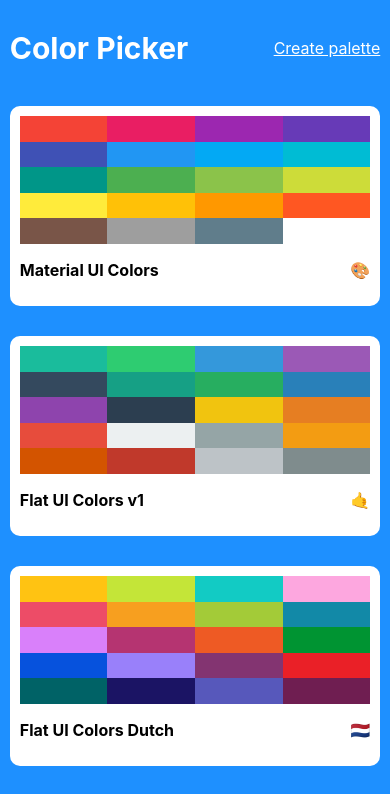
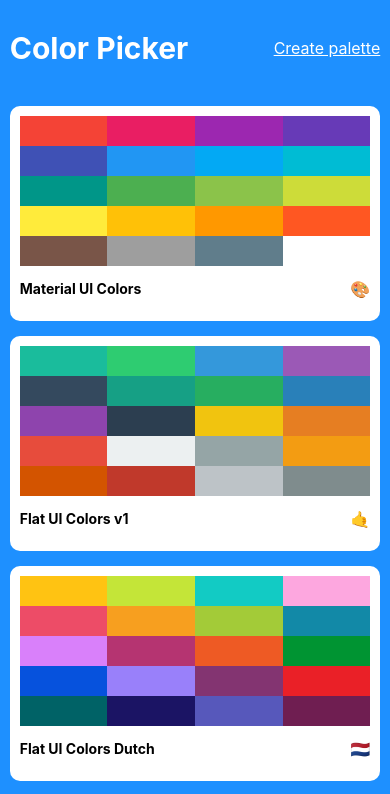
Before and after one commit to zakali22/color-picker-app, a React (Create React App) app: page / in a window 390 px wide. Shown: the top 794 px of the page. Built offline with nearby package versions, Linux system fonts and the light colour scheme.

Commit message:
Fix responsive issue with font and layout

```diff
--- a/src/components/MiniPalette.js
+++ b/src/components/MiniPalette.js
@@ -5,21 +5,24 @@
 	root: {
 		backgroundColor: 'white',
 		borderRadius: '10px',
-		height: "100%",
+		height: "auto",
 		padding: "10px",
 		display: "flex",
-    flexDirection: "column"
+    	flexDirection: "column"
 	},
 	colors: {
-		height: "100%",
+		height: "200px",
 		width: "100%",
 		display: "flex",
-		flexWrap: "wrap"
+		flexWrap: "wrap",
+		"@media(max-width: 814px)": {
+			height: "150px"
+		}
 	},
 	color: {
-    width: "25%",
-    height: "100%",
-    maxHeight: "20%"
+		width: "25%",
+		height: "100%",
+		maxHeight: "20%"
 	},
 	description: {
 		background: "white",
@@ -28,7 +31,10 @@
 		alignItems: "center",
 		"& p": {
 			fontWeight: 700,
-			color: "black"
+			color: "black",
+			"@media(max-width: 806px)": {
+				fontSize: "1.4rem"
+			}
 		}
 	}
 }
```
Also changed, not shown: 1 other file (tests, documents, lock files or other folders).
